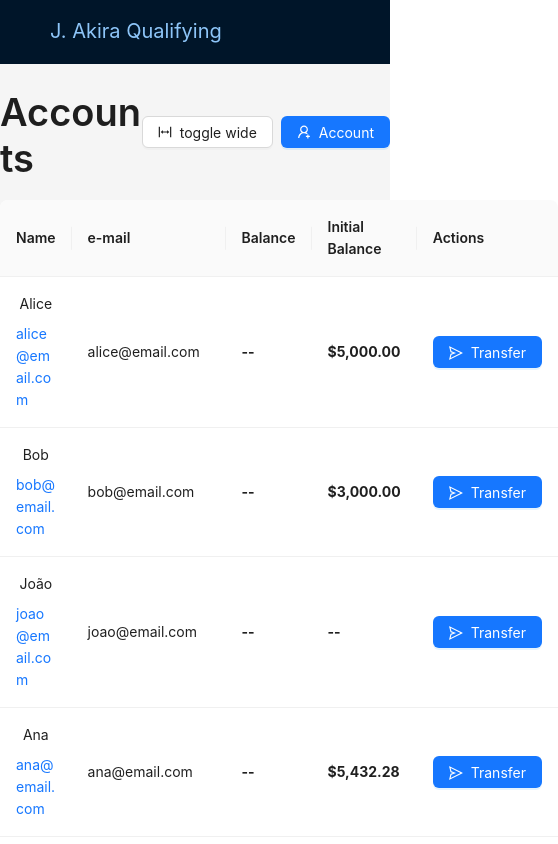
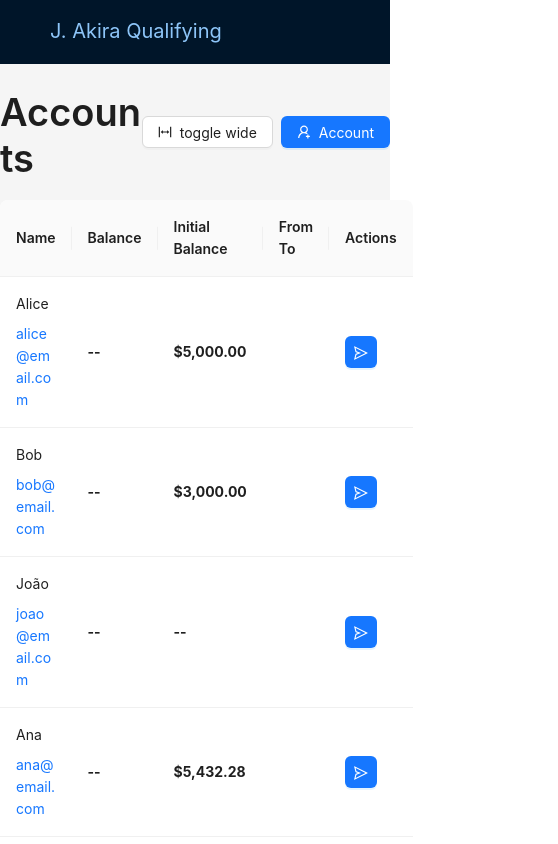
Before and after one commit to joneakira/apollo-qualifying, a React (Create React App) app: page / in a window 390 px wide. Shown: the top 844 px of the page, 558 px wide, since content can reach past the window. Built offline with nearby package versions, Linux system fonts and the light colour scheme; data requests are answered from the project's data file.

Commit message:
responsive table

```diff
--- a/src/components/Accounts/Table.tsx
+++ b/src/components/Accounts/Table.tsx
@@ -1,4 +1,12 @@
-import { Button, Flex, Space, Table, TableProps, Typography } from "antd";
+import {
+  Button,
+  Flex,
+  Space,
+  Table,
+  TableProps,
+  Tooltip,
+  Typography,
+} from "antd";
 import { Account } from "../../interfaces/account";
 import { tableStyles } from "../../styles/table";
 import {
@@ -11,6 +19,7 @@ import { accountsQueryKey } from "../../services/queryclient";
 import { useMemo, useState } from "react";
 import { currencyFormatter } from "../../utils/currencyFormatter";
 import { useNavigate } from "react-router-dom";
+import React from "react";
 
 interface IProps {
   accounts: Account[];
@@ -21,16 +30,11 @@ const columns: TableProps<Account>["columns"] = [
     dataIndex: "owner",
     key: "owner",
     render: (text, record) => (
-      <Space style={{ flexDirection: "column", alignItems: "left" }}>
+      <Space style={{ flexDirection: "column", alignItems: "flex-start" }}>
         <Typography.Text>{text}</Typography.Text>
         <Typography.Link>{record.email}</Typography.Link>
       </Space>
     ),
-  },
-  {
-    title: "e-mail",
-    dataIndex: "email",
-    key: "email",
   },
   {
     title: "Balance",
@@ -38,6 +42,7 @@ const columns: TableProps<Account>["columns"] = [
     key: "balance",
     render: (balance) => <b>{currencyFormatter(balance)}</b>,
   },
+
   {
     title: "Initial Balance",
     dataIndex: "initialBalance",
@@ -45,8 +50,19 @@ const columns: TableProps<Account>["columns"] = [
     render: (balance) => <b>{currencyFormatter(balance)}</b>,
   },
   {
+    title: "From To",
+    render: (record) => (
+      <React.Fragment>
+        {record.from}
+        <br />
+        {record.to}
+      </React.Fragment>
+    ),
+    responsive: ["xs"],
+  },
+  {
     title: "Actions",
-    key: "action",
+    key: "from",
     render: (_, record) => (
       <Space size="middle">
         <Button icon={<SendOutlined />} type="primary">
@@ -54,11 +70,25 @@ const columns: TableProps<Account>["columns"] = [
         </Button>
       </Space>
     ),
+    responsive: ["lg"],
+  },
+  {
+    title: "Actions",
+    dataIndex: "to",
+    render: (_, record) => (
+      <Space size="middle">
+        <Tooltip title="Transfer">
+          <Button icon={<SendOutlined />} type="primary"></Button>
+        </Tooltip>
+      </Space>
+    ),
+    responsive: ["xs"],
   },
 ];
 
 const AccountsTable: React.FC<IProps> = (props) => {
   const { accounts } = props;
+
   const [layoutWidth, setLayoutWidth] = useState<"wide" | "narrow">("narrow");
   const navigate = useNavigate();
   const isFetching = useIsFetching({ queryKey: [accountsQueryKey] });
```
